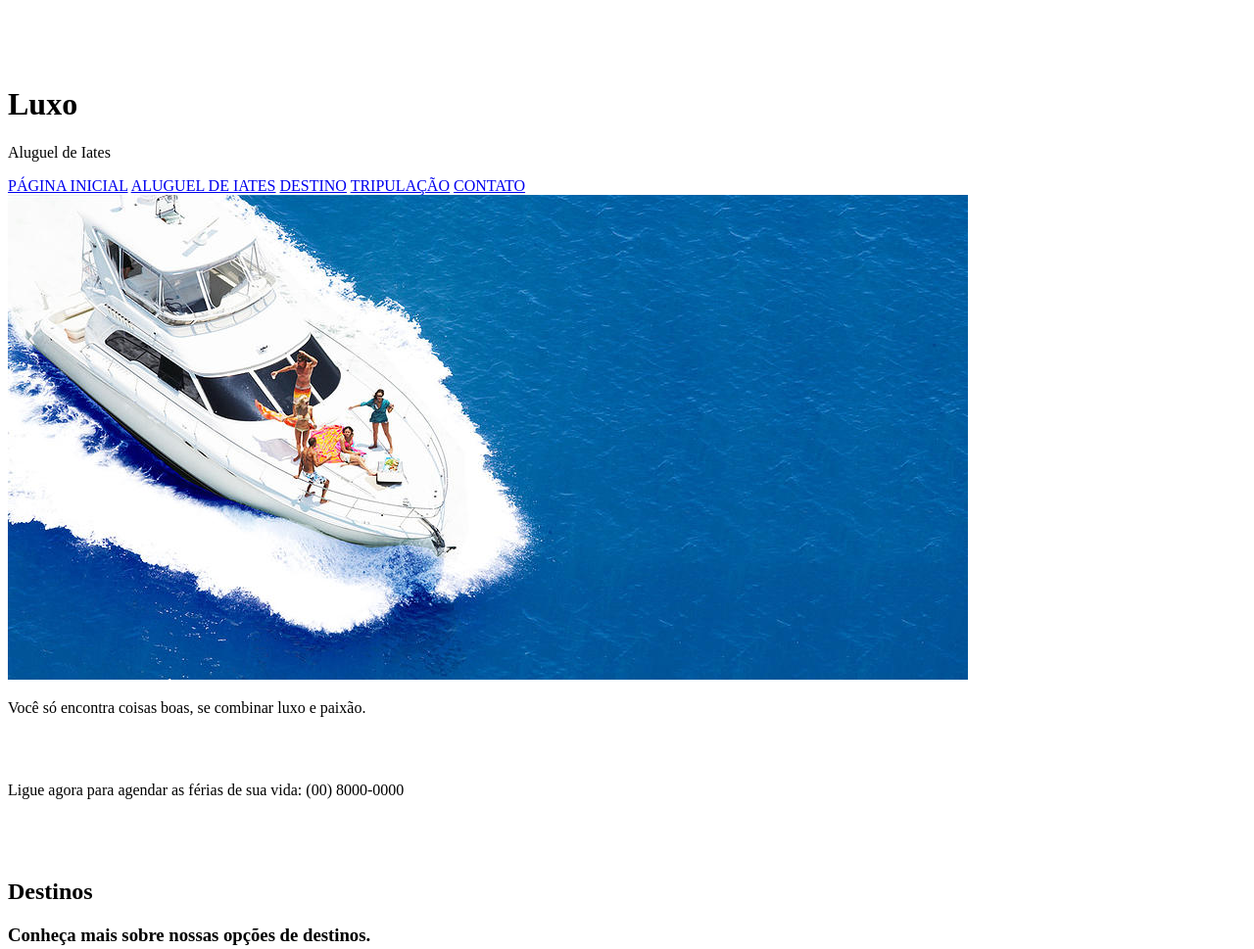
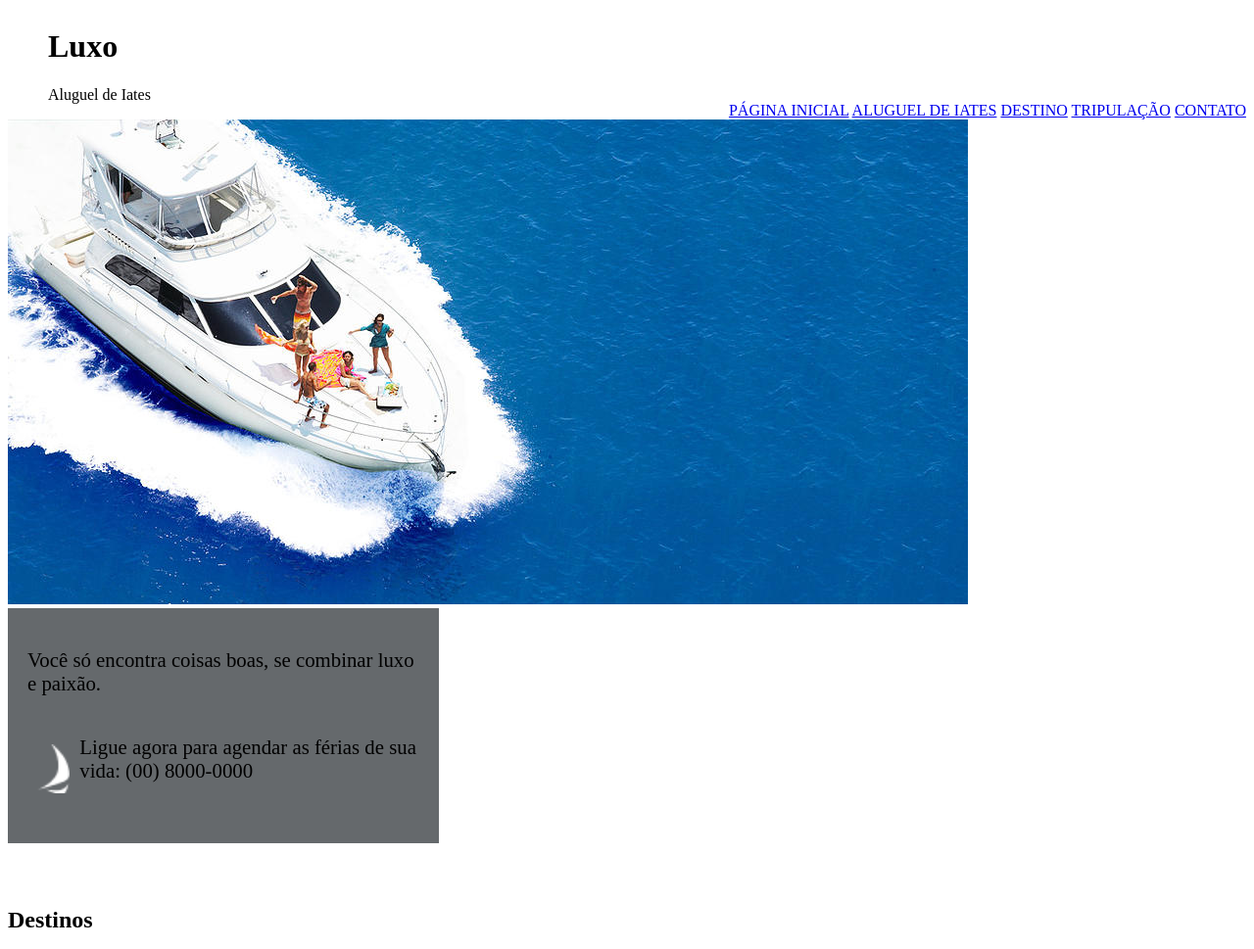
Before and after one commit to CarlosVinicius01/Pagina-Aluguel-de-Iates, a plain HTML site: page index.html in a window 1280 px wide. Shown: the top 969 px of the page at 98% size. Drawn offline with Linux system fonts and the light colour scheme.

Commit message:
Update media-query.css

```diff
--- a/styles/media-query.css
+++ b/styles/media-query.css
@@ -6,3 +6,38 @@ Desktop: de 992px até 1200px
 Grandes telas: acima de 1200px
 */
 @charset "UTF-8";
+
+@media screen and (min-width: 768px) {
+    header {
+        display: flex;
+        align-items: flex-end;
+        justify-content: space-between;
+    }
+
+    #titulo {
+        display: flex;
+    }
+
+    #texto {
+        background-color: #21272bb0;
+        font-size: 1.3em;
+        width: 400px;
+        height: 200px;
+        padding: 20px;
+
+        top: 40%;
+        left: 55%;
+    }
+
+    #brc2 {
+        width: 50px;
+        height: 50px;
+        margin: 10px;
+    }
+
+    #textoimg {
+        display: flex;
+        flex-flow: row nowrap;
+        align-items: flex-end;
+    }
+}
```
